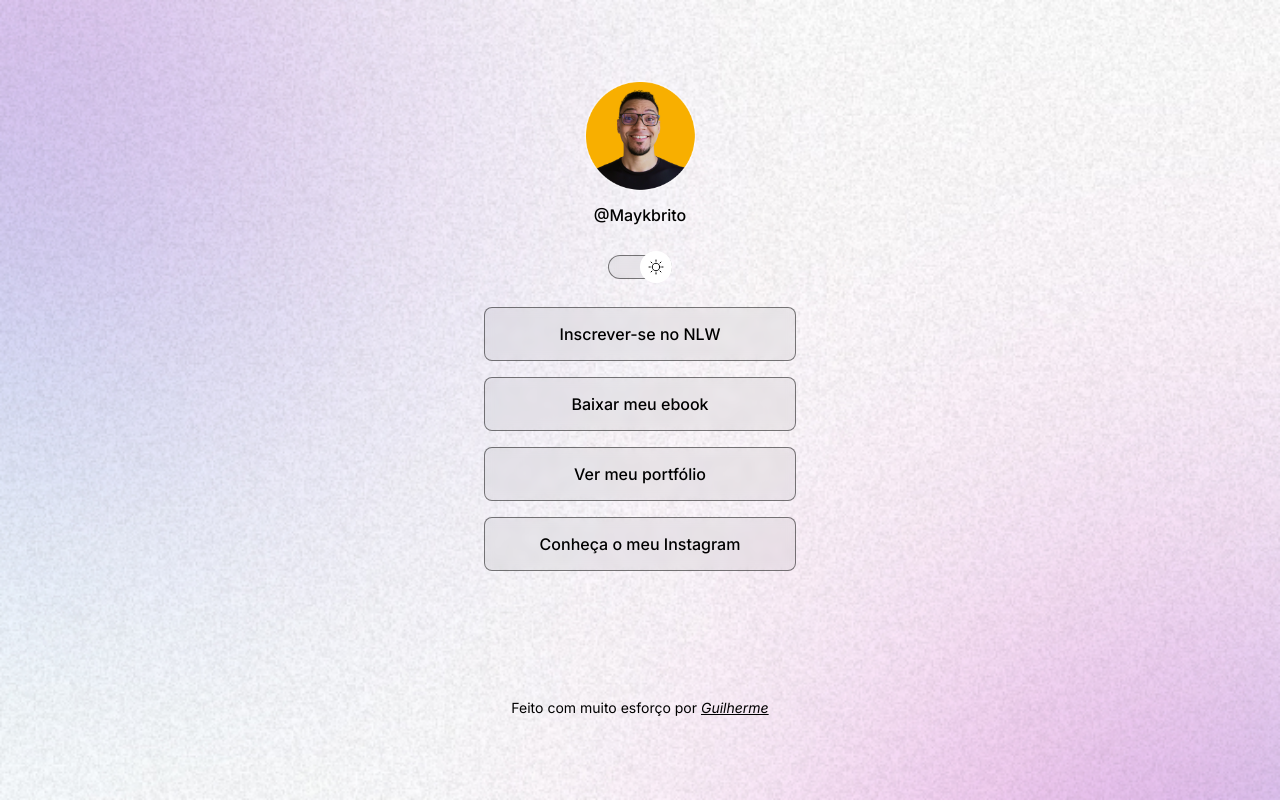
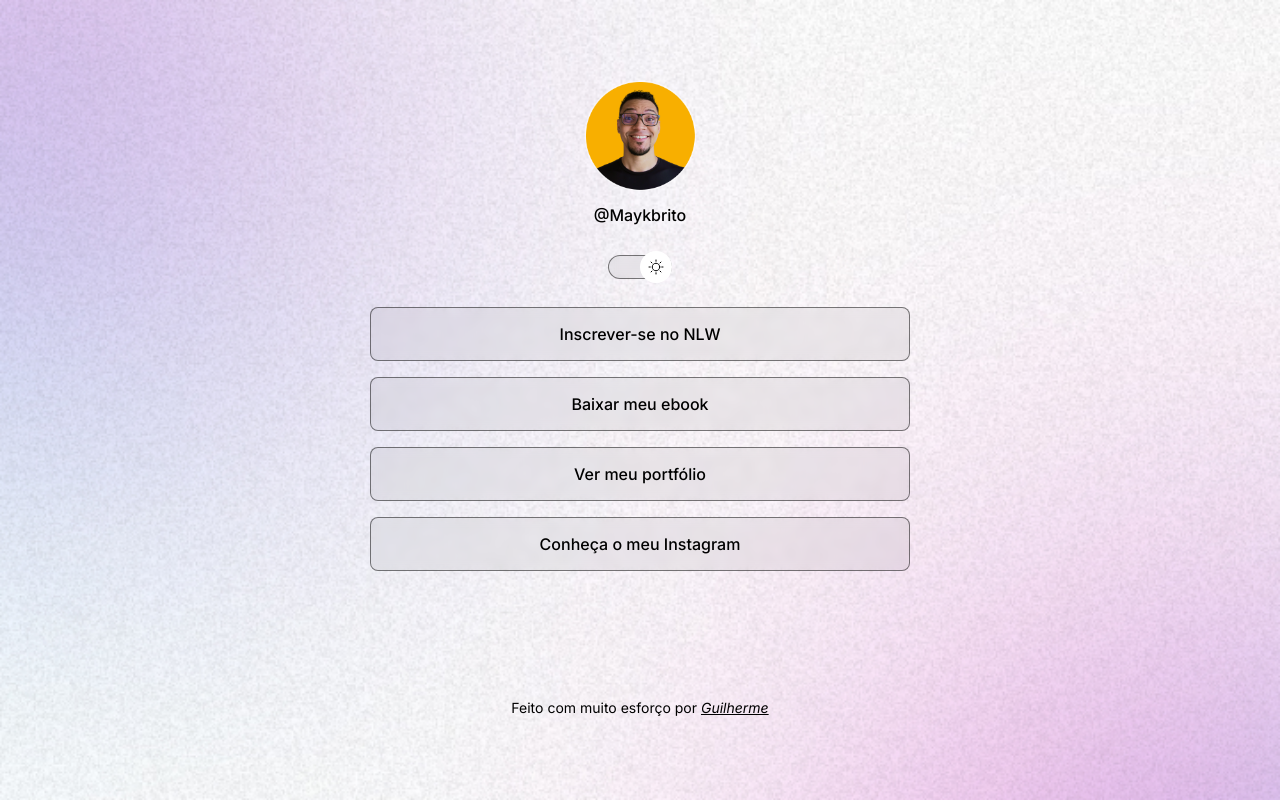
Before and after one commit to skillog/projeto_discovery, a plain HTML site: page index.html in a window 1280 px wide. Drawn offline with nearby package versions, Linux system fonts and the light colour scheme.

Commit message:
adjust container width

```diff
--- a/style.css
+++ b/style.css
@@ -37,7 +37,8 @@ body * {
 }
 
 #container {
-  width: 360px;
+  width: 100%;
+  width: 588px;
   margin: 56px auto 0px;
   padding: 0 24px;
 }
```
